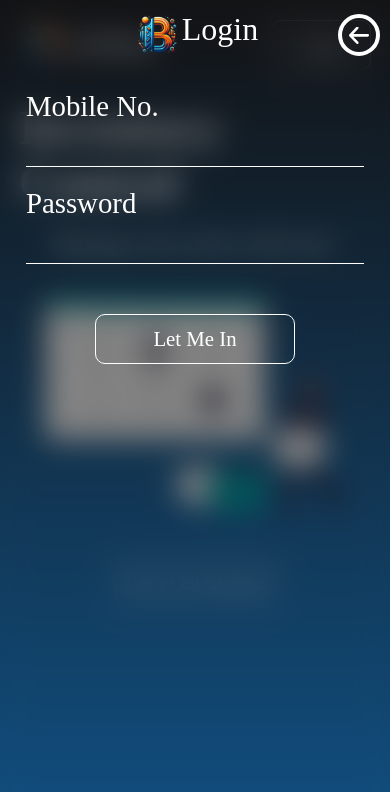
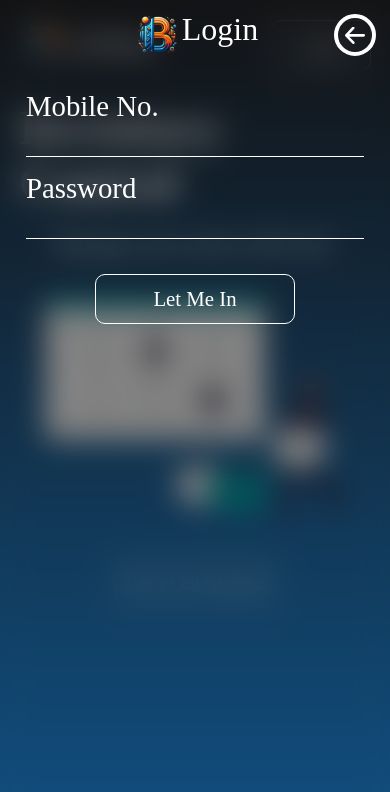
Before and after one commit to codinggita/bizmate, a React (Vite) app: page / in a window 390 px wide. Both pictures are taken after a click on the button "Login". Shown: the top 792 px of the page. Built offline with nearby package versions, Linux system fonts and the light colour scheme.

Commit message:
mini change

```diff
--- a/src/client/style/form.css
+++ b/src/client/style/form.css
@@ -61,7 +61,6 @@ form{
     position: relative;
     display: flex;
     flex-direction: column;
-    /* height: 100%; */
     align-items: space-between;
 
 }
@@ -73,17 +72,17 @@ form input{
     border-bottom: 1px solid white;
     color: white;
     display: block;
-    margin-bottom: 20px;
+    margin-bottom: 15px;
 }
 form lable{
-    margin-bottom: 10px;
+    /* margin-bottom: 5px; */
 }
 
 .but{
     width: 100%;
     display: flex;
     justify-content: center;
-    margin-top: 30px;
+    margin-top: 20px;
 }
 .but button{
     width: 200px;
@@ -183,7 +182,7 @@ transform: translateX(-56px);
         padding: 10px;
     }
     .button{
-        right: 6px;
+        right: 10px;
         top: 27px;
     }
 
```
